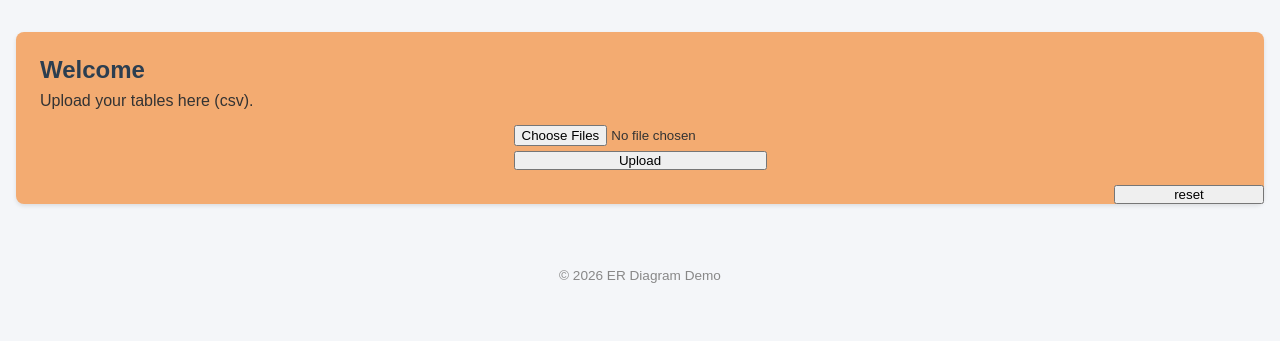
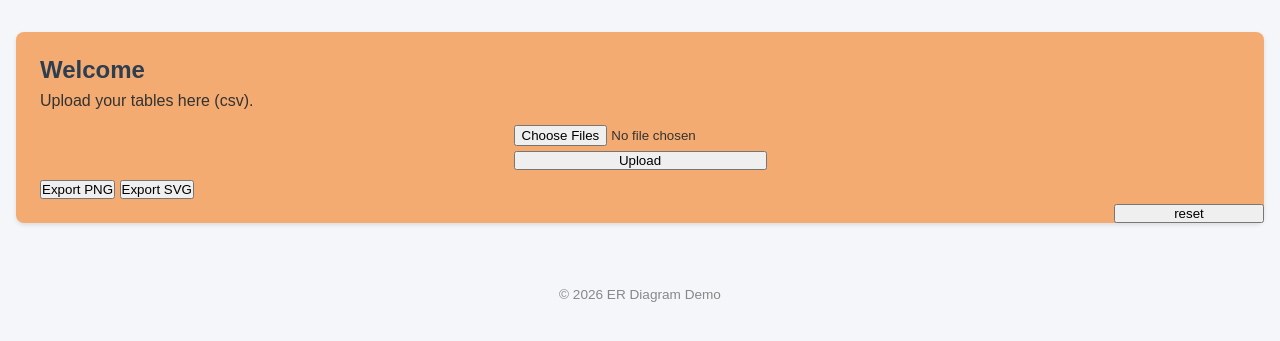
Before and after one commit to Abhishek-D-P/ER_diagram, a Flask app: page / in a window 1280 px wide. Shown: the part 85-426 px from the top of the page. Run offline with Flask 3, Linux system fonts and the light colour scheme.

Commit message:
Add diagram export controls

```diff
--- a/templates/er_app/index.html
+++ b/templates/er_app/index.html
@@ -22,6 +22,10 @@
       {% if error!="" %}
         <p>{{error}}</p>
       {% endif %}
+      <div class="export-actions" aria-label="Export ER diagram">
+        <button type="button" id="export-png">Export PNG</button>
+        <button type="button" id="export-svg">Export SVG</button>
+      </div>
       <input type="button" value="reset" class="reset"></input>
     </div>
 
@@ -51,5 +55,6 @@
 <script>
   const tablesData = {{ tables | tojson }};
 </script>
-<script src="static\er_app\scripts\script.js"></script>
+<script src="static/er_app/scripts/script.js"></script>
+<script src="static/er_app/scripts/export.js"></script>
 </html>
```
